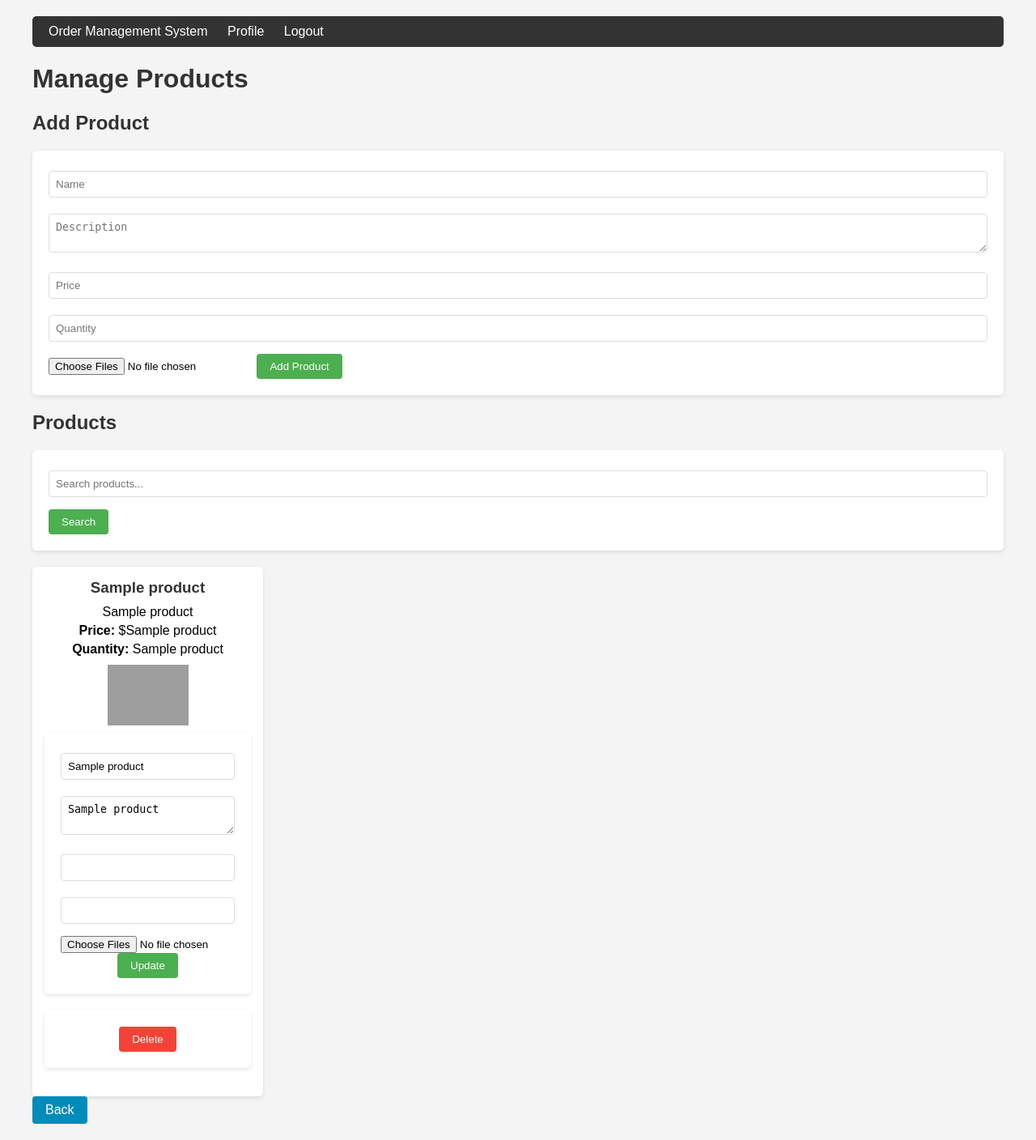
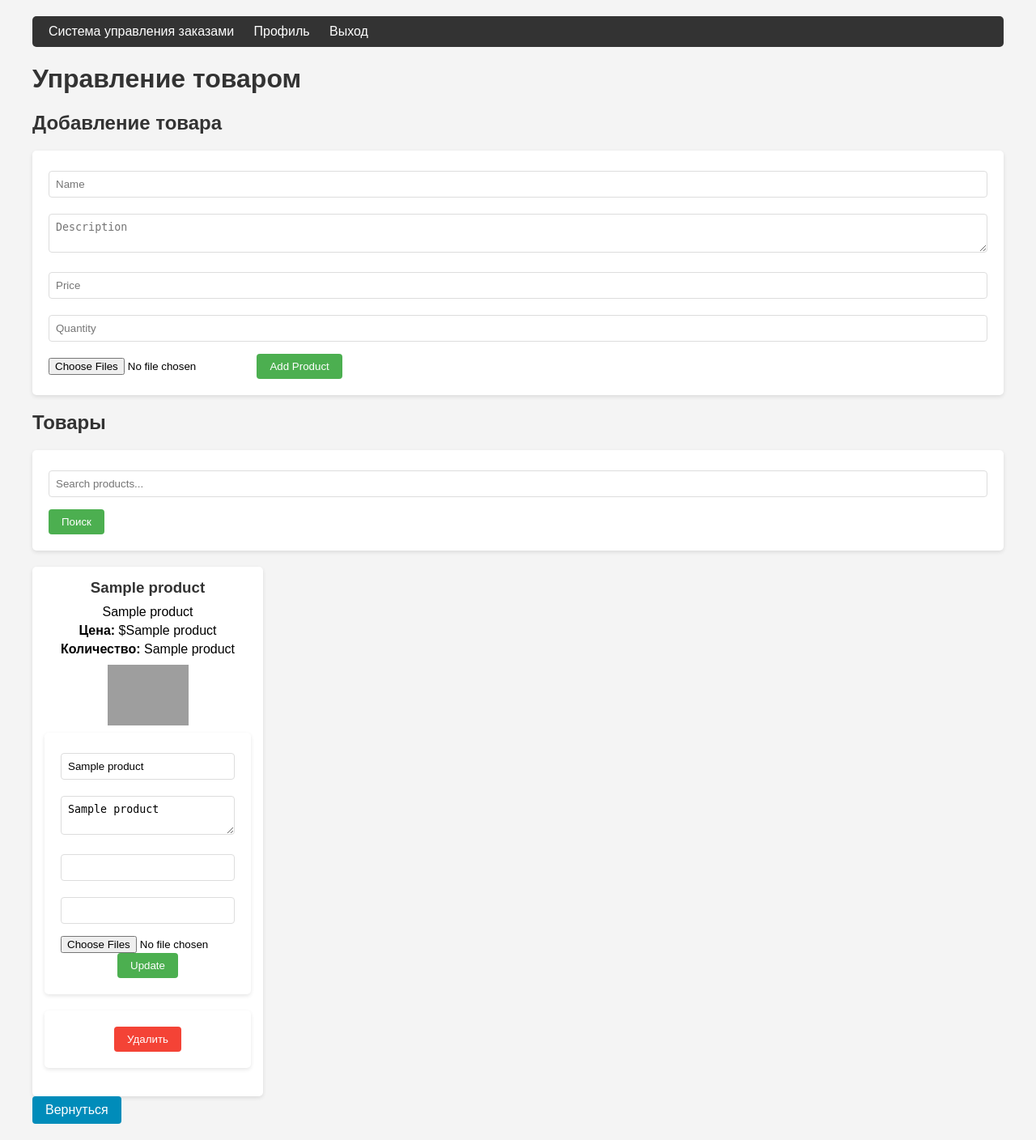
Before and after one commit to x3ron-ai/kursovoy_bd, a Flask app: template templates/admin_products.html in a window 1280 px wide. Shown: the whole page at 81% size. Run offline with Flask 3, Linux system fonts and the light colour scheme; the visitor is signed in with stand-in values (Sample User, id 1); the template is opened without the code that fills it: most values are stand-ins (such as "Sample title", 1, 10 or a date in 2020); some libraries are stand-ins or nearby versions; grey boxes are pictures that could not be loaded.

Commit message:
локализация

```diff
--- a/templates/admin_products.html
+++ b/templates/admin_products.html
@@ -3,8 +3,8 @@
 	<link rel="stylesheet" href="{{ url_for('static', filename='css/products.css') }}">
 {% endblock %}
 {% block content %}
-	<h1>Manage Products</h1>
-	<h2>Add Product</h2>
+	<h1>Управление товаром</h1>
+	<h2>Добавление товара</h2>
 	<form method="POST" enctype="multipart/form-data">
 		<input type="hidden" name="action" value="add">
 		<input type="text" name="name" placeholder="Name" required>
@@ -14,18 +14,18 @@
 		<input type="file" name="images" multiple>
 		<input type="submit" value="Add Product">
 	</form>
-	<h2>Products</h2>
+	<h2>Товары</h2>
 	<form method="GET">
 		<input type="text" name="search" value="{{ search }}" placeholder="Search products...">
-		<button type="submit">Search</button>
+		<button type="submit">Поиск</button>
 	</form>
 	<div class="products-grid">
 		{% for product in products %}
 		<div class="product-card">
 			<h3>{{ product[1] }}</h3>
 			<p>{{ product[2] }}</p>
-			<p><strong>Price:</strong> ${{ product[3] }}</p>
-			<p><strong>Quantity:</strong> {{ product[4] }}</p>
+			<p><strong>Цена:</strong> ${{ product[3] }}</p>
+			<p><strong>Количество:</strong> {{ product[4] }}</p>
 			<div class="images">
 				{% for url in product[5] %}
 					<img src="/{{ url }}" alt="Product image">
@@ -47,10 +47,10 @@
 			<form method="POST">
 				<input type="hidden" name="action" value="delete">
 				<input type="hidden" name="product_id" value="{{ product[0] }}">
-				<button type="submit" style="background-color: #f44336;">Delete</button>
+				<button type="submit" style="background-color: #f44336;">Удалить</button>
 			</form>
 		</div>
 		{% endfor %}
 	</div>
-	<a href="{{ url_for('admin_panel') }}" class="button">Back</a>
+	<a href="{{ url_for('admin_panel') }}" class="button">Вернуться</a>
 {% endblock %}
--- a/templates/base.html
+++ b/templates/base.html
@@ -1,25 +1,25 @@
 <!DOCTYPE html>
 <html>
 <head>
-	<title>Order Management System</title>
+	<title>Система управления заказами</title>
 	<link rel="stylesheet" href="{{ url_for('static', filename='css/styles.css') }}">
 	{% block styles %}{% endblock %}
 </head>
 <body>
 	<div class="container">
 		<header>
-			<span>Order Management System</span>
+			<span>Система управления заказами</span>
 			{% if session.user_id %}
 				{% if session.role == 'customer' %}
-					<a href="{{ url_for('customer_profile') }}">Profile</a>
+					<a href="{{ url_for('customer_profile') }}">Профиль</a>
 				{% elif session.role == 'admin' %}
-					<a href="{{ url_for('admin_panel') }}">Admin Panel</a>
+					<a href="{{ url_for('admin_panel') }}">Панель администратора</a>
 				{% elif session.role == 'seller' %}
-					<a href="{{ url_for('seller_profile') }}">Seller Profile</a>
+					<a href="{{ url_for('seller_profile') }}">Профиль продавца</a>
 				{% elif session.role == 'courier' %}
-					<a href="{{ url_for('courier_orders') }}">Courier Orders</a>
+					<a href="{{ url_for('courier_orders') }}">Страница курьера</a>
 				{% endif %}
-				<a href="{{ url_for('logout') }}">Logout</a>
+				<a href="{{ url_for('logout') }}">Выход</a>
 			{% endif %}
 		</header>
 		<div class="flash-messages">
```
Also changed, not shown: templates/admin_logs.html (+6 -6 lines), templates/admin_orders.html (+7 -7 lines), templates/admin_panel.html (+5 -5 lines), templates/courier_orders.html (+4 -4 lines), static/uploads/IMG_20240827_150747.jpg (added), static/uploads/IMG_20250130_134217.jpg (added), 1 other file.
